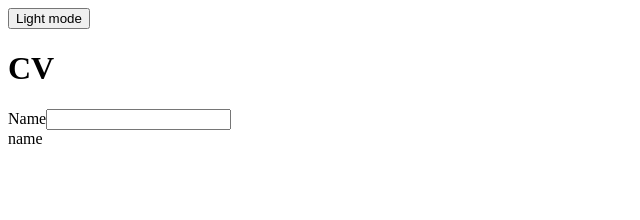
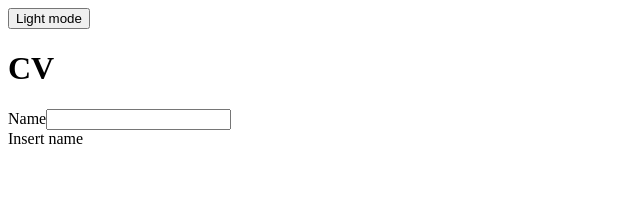
Before and after one commit to TARichardWashington/odin-cv, a React (Create React App) app: page / in a window 1280 px wide. Shown: the top 220 px of the page, without its empty margins (0-640 px from the left). Built offline with nearby package versions, Linux system fonts and the light colour scheme; the HTML template or start-up script is replaced by a standard one.

Commit message:
:sparkles:  Use object to store data

```diff
--- a/src/App.js
+++ b/src/App.js
@@ -6,14 +6,14 @@ import Cv from './Cv.js'
 
 function App() {
   const [mode, setMode] = useState('dark');
-  const [name, setName] = useState('name');
+  const [data, setData] = useState({ name: 'Insert name' });
 
   function toggleMode() {
     setMode(mode === 'dark' ? '' : 'dark');
   }
 
-  function setCVName(e) {
-    setName(e.target.value);
+  function setDataFieldValue(e) {
+    setData({ ...data, [e.target.name]: e.target.value });
   }
 
   return (
@@ -26,13 +26,13 @@ function App() {
           <h1 className="text-xl text-center pb-5">CV</h1>
           <form>
             <label className="pr-5">Name</label>
-            <input type="text" className="text-slate-900 rounded p-1" onChange={setCVName} />
+            <input type="text" className="text-slate-900 rounded p-1" name="name" onChange={setDataFieldValue} />
           </form>
         </div>
       </div>
       <div className="p-2 flex justify-center">
         <div className="bg-late-600">
-          {name}
+          {data.name}
         </div>
       </div>
     </div>
```
